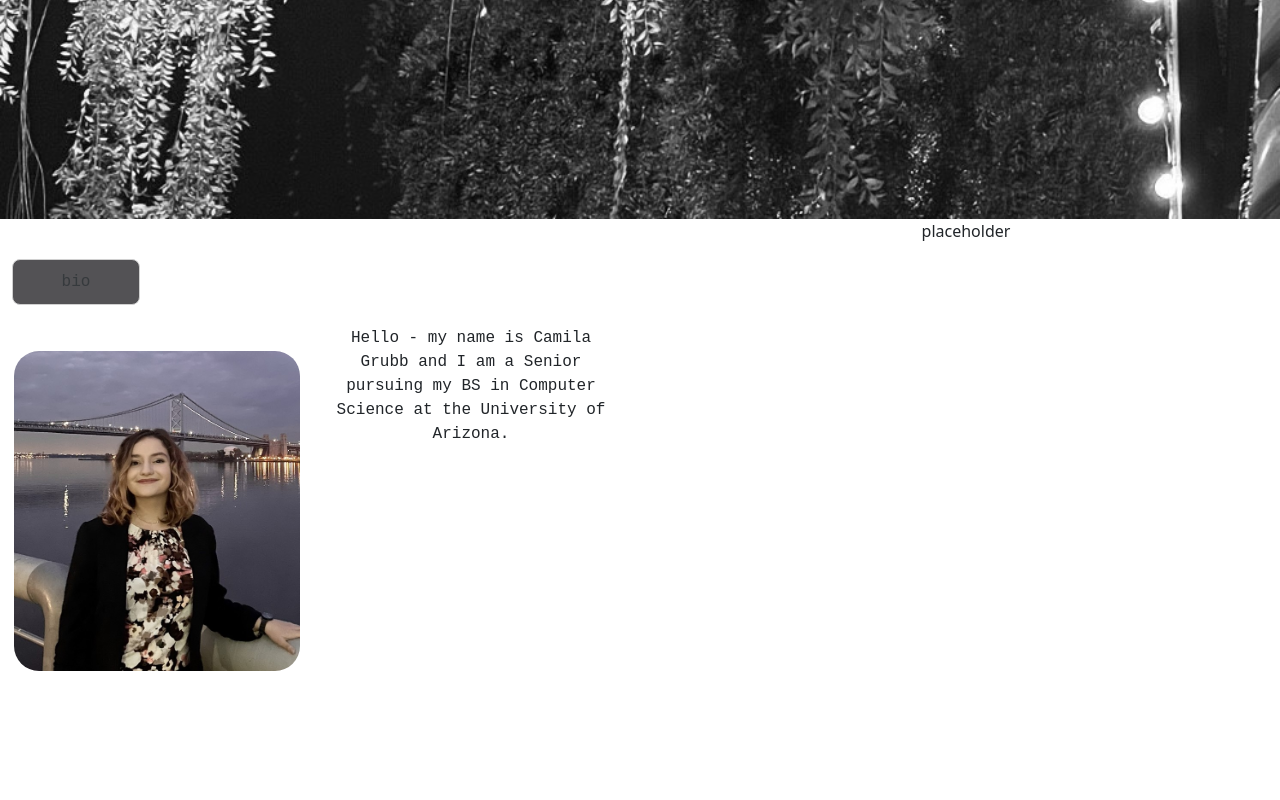
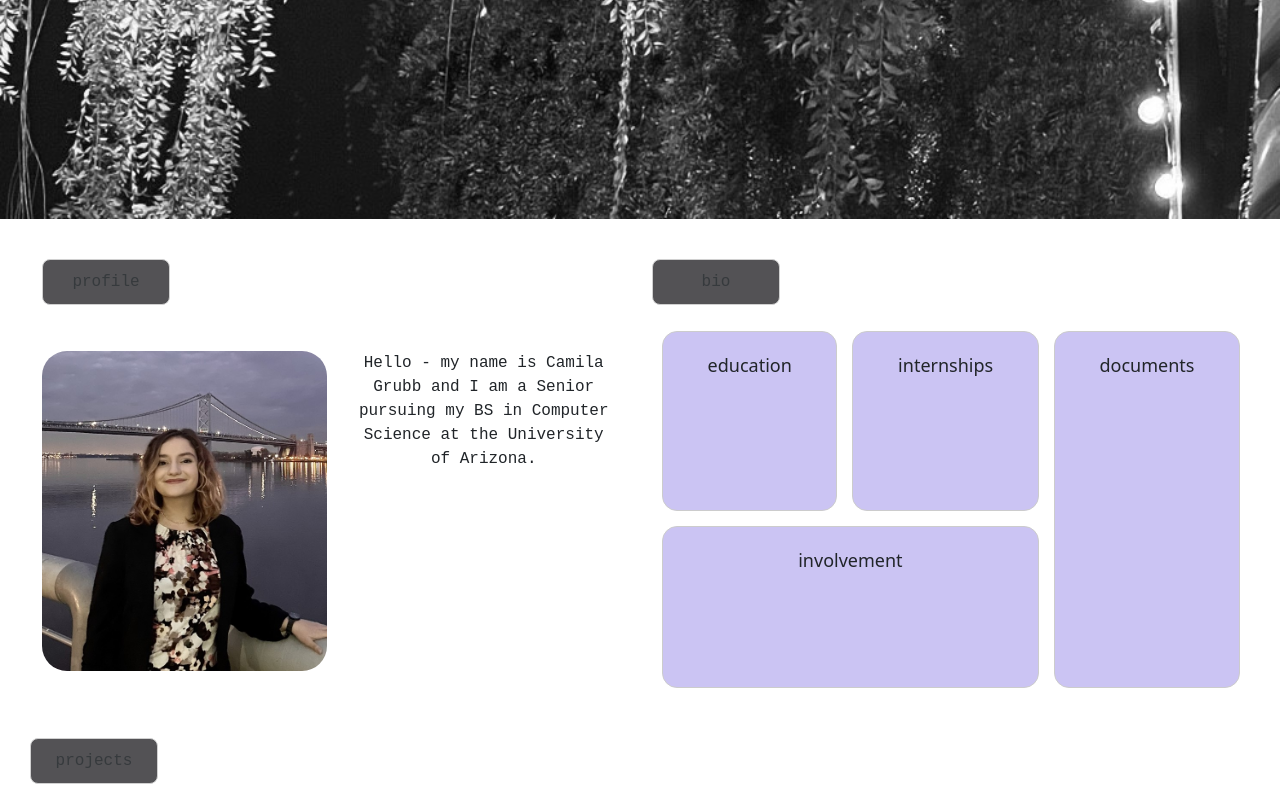
Before and after one commit to CG020/camilagrubbweb2024, a React (Create React App) app in the folder camilagrubbweb/: page / in a window 1280 px wide. Shown: the part 637-1437 px from the top of the page. Before the commit the page ends 1308 px from the top, so only its background shows below. Built offline with nearby package versions, Linux system fonts and the light colour scheme.

Commit message:
adding collage for bio section

```diff
--- a/camilagrubbweb/src/App.css
+++ b/camilagrubbweb/src/App.css
@@ -36,3 +36,8 @@
     transform: rotate(360deg);
   }
 }
+
+.bio-section {
+  padding-left: 30px;
+  padding-right: 30px;
+}
--- a/camilagrubbweb/src/App.js
+++ b/camilagrubbweb/src/App.js
@@ -1,9 +1,9 @@
-import logo from './logo.svg';
 import './App.css';
 import React, { useState, useEffect } from 'react';
-import { BrowserRouter as Router, Route, Routes } from 'react-router-dom';
 import Header from './components/Header/Header';
 import Bio from './components/Bio/Bio';
+import Collage from './components/Collage/Collage';
+import Projects from './components/Projects/Projects';
 
 function App() {
   const [scrollY, setScrollY] = useState(0);
@@ -34,7 +34,13 @@ function App() {
           <Bio></Bio>
           </div>
           <div className='col'>
-            <p>placeholder</p>
+            <Collage></Collage>
+          </div>
+        </div>
+
+        <div className='row'>
+          <div className='col'>
+          <Projects></Projects>
           </div>
         </div>
 
--- a/camilagrubbweb/src/components/Bio/Bio.css
+++ b/camilagrubbweb/src/components/Bio/Bio.css
@@ -20,5 +20,6 @@
 
 .bio-text {
     padding: 5px;
+    padding-top: 30px;
     font-family: monospace;
 }
--- a/camilagrubbweb/src/components/Bio/Bio.js
+++ b/camilagrubbweb/src/components/Bio/Bio.js
@@ -5,7 +5,7 @@ function Bio() {
     return(
         <div className='Bio'>
             <div className='container'>
-            <p className='bio-label'>bio</p>
+            <p className='bio-label'>profile</p>
 
             <div className='row'>
             <div className='col'>
--- /dev/null
+++ b/camilagrubbweb/src/components/Collage/Collage.css
@@ -0,0 +1,36 @@
+.collage-container {
+    display: grid;
+    grid-template-areas:
+        "edu internship docs"
+        "involve involve docs";
+    grid-gap: 15px;
+    padding: 10px;
+}
+
+.panel {
+    background-color: #cbc4f3;
+    border: 1px solid #ccc;
+    padding: 20px;
+    text-align: center;
+    font-size: 18px;
+    cursor: pointer;
+    border-radius: 15px;
+}
+
+.edu {
+    grid-area: edu;
+    height: 10em;
+}
+
+.internship {
+    grid-area: internship;
+}
+
+.involve {
+    grid-area: involve;
+    height: 9em;
+}
+
+.docs {
+    grid-area: docs;
+}
--- /dev/null
+++ b/camilagrubbweb/src/components/Collage/Collage.js
@@ -0,0 +1,18 @@
+import React from 'react';
+import './Collage.css';
+
+function Collage() {
+    return (
+        <div className='Collage'>
+            <p className='bio-label'>bio</p>
+            <div className="collage-container">
+                <div className="panel edu">education</div>
+                <div className="panel internship">internships</div>
+                <div className="panel involve">involvement</div>
+                <div className="panel docs">documents</div>
+            </div>
+        </div>
+    );
+}
+
+export default Collage;
--- /dev/null
+++ b/camilagrubbweb/src/components/Projects/Projects.js
@@ -0,0 +1,10 @@
+import React from 'react';
+// import './Projects.css';
+
+function Projects() {
+    return(
+        <p className='bio-label'>projects</p>
+    );
+}
+
+export default Projects;
```
